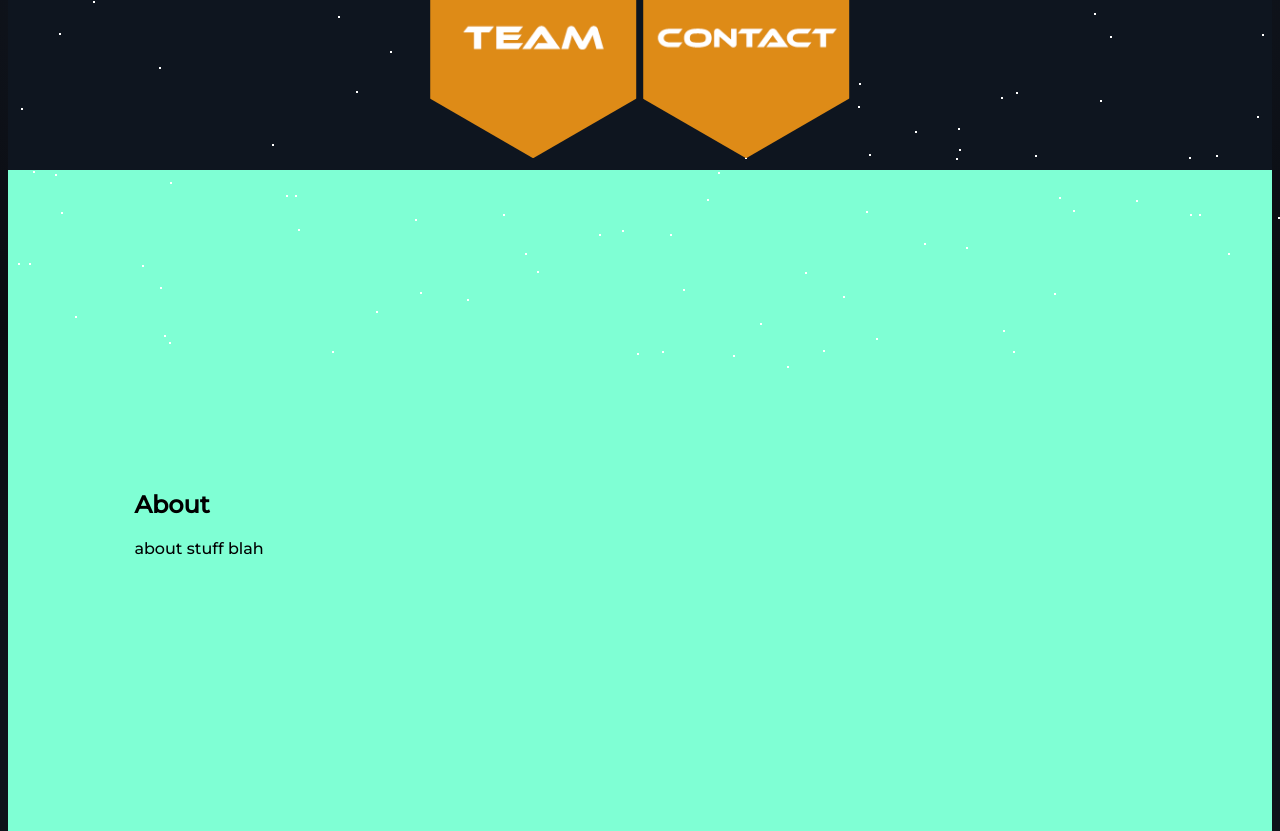
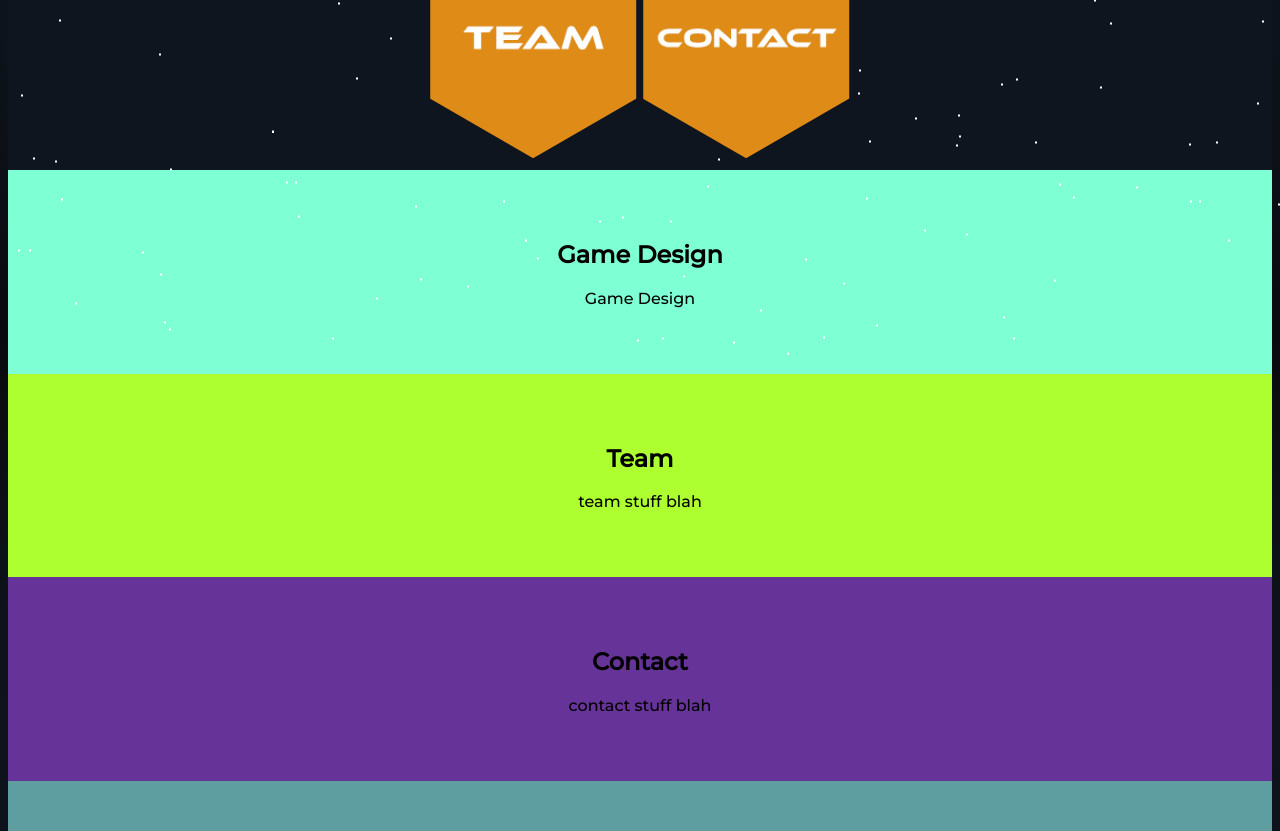
Before and after one commit to TommyM95/WebDev1_Project_, a plain HTML site: page B00358619/Website/index.html in a window 1280 px wide. Shown: the part 469-1300 px from the top of the page. Drawn offline with nearby package versions, Linux system fonts and the light colour scheme.

Commit message:
dev#update

```diff
--- a/B00358619/Website/css/myStyle.css
+++ b/B00358619/Website/css/myStyle.css
@@ -67,22 +67,28 @@
 
 /*** about **********************************************************************/
 
-#about{
-    padding: 300px 10%;
+#gameDesign{
+    height: auto;
+    padding: 50px 10%;
+    text-align: center;
     background-color: aquamarine;
 }
 
 /*** team **********************************************************************/
 
 #team{
-    padding: 300px 10%;
+    height: auto;
+    padding: 50px 10%;
+    text-align: center;
     background-color: greenyellow;
 }
 
 /*** contact **********************************************************************/
 
 #contact{
-    padding: 300px 10%;
+    height: auto;
+    padding: 50px 10%;
+    text-align: center;
     background-color: rebeccapurple;
 }
 
--- a/B00358619/Website/index.html
+++ b/B00358619/Website/index.html
@@ -18,9 +18,9 @@
   <nav class="nav">
     <ul class="nav-ul">
       <li><a href="index.html">Home</a></li>
+      <li><a href="#gameDesign">Game Design</a></li>
       <li><a href="#team">Meet the Team</a></li>
-      <li><a href="#about">About</a></li>
-      <li><a href="index.html">Game</a></li>
+      <li><a href="index.html">Play!</a></li>
       <li><a href="#contact">Contact</a></li>
     </ul>
   </nav>
@@ -83,9 +83,9 @@
 </ul>
 
 
-<div id="about">
-  <h2>About</h2>
-  <p>about stuff blah</p>
+<div id="gameDesign">
+  <h2>Game Design</h2>
+  <p>Game Design </p>
 </div>
 <div id="team">
   <h2>Team</h2>
```
